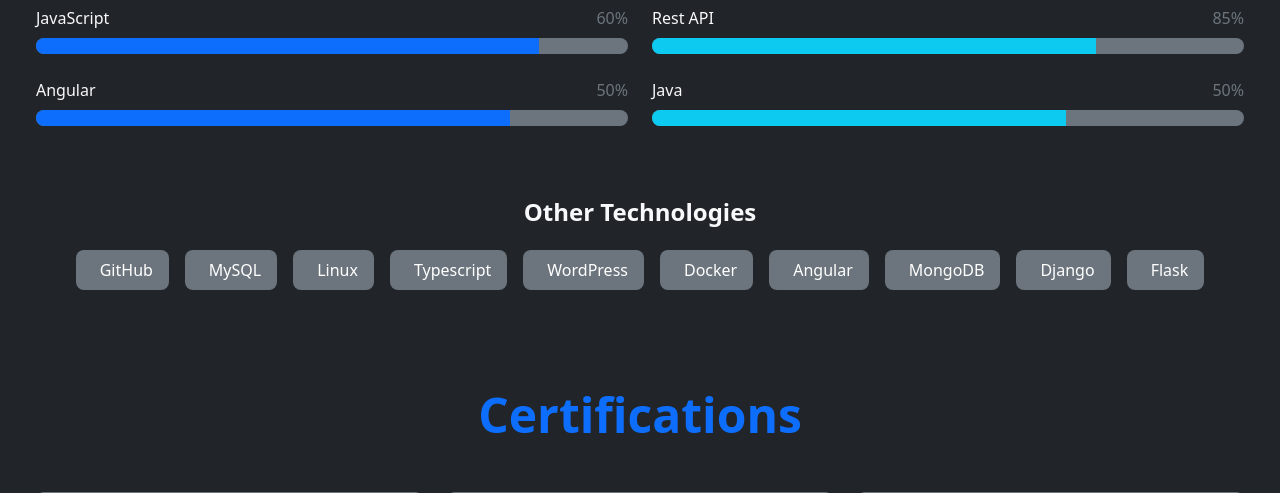
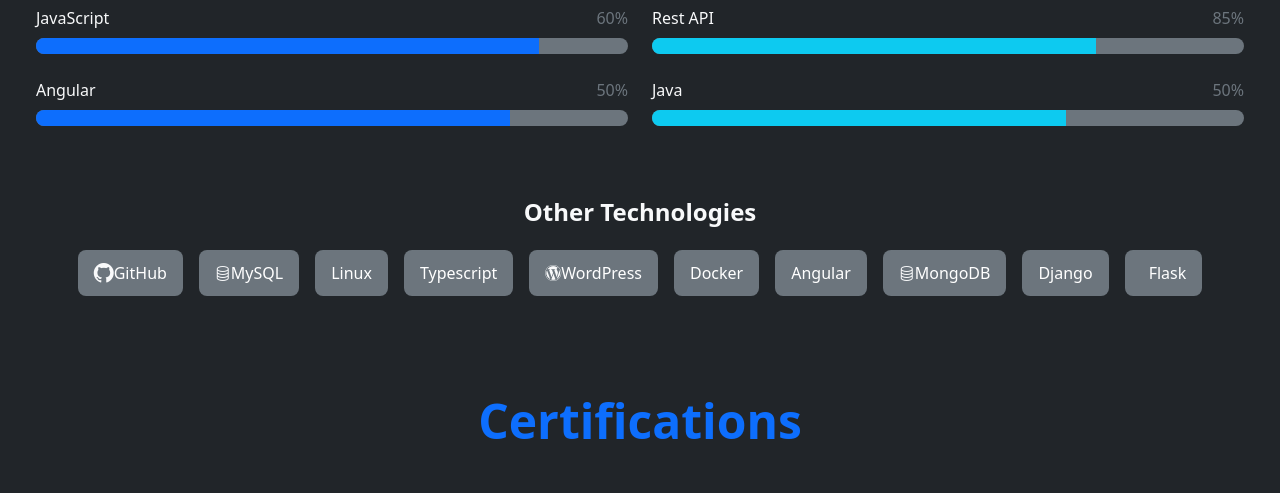
Before and after one commit to santanu9798/portfolio, a Django app: page / in a window 1280 px wide. Shown: the part 1653-2146 px from the top of the page. Run offline with Django 4.2, Linux system fonts and the light colour scheme.

Commit message:
icon change

```diff
--- a/portfolio/templates/portfolio/index.html
+++ b/portfolio/templates/portfolio/index.html
@@ -12,20 +12,19 @@
     <link rel="stylesheet" href="{% static 'css/style.css' %}">
 </head>
 <body class="bg-dark text-light">
-    <!-- Navigation -->
+
+
+<!-- Navigation -->
     <nav class="navbar navbar-expand-md navbar-dark bg-dark fixed-top shadow">
     <div class="container">
-
         <!-- Brand -->
         <a class="navbar-brand fw-bold text-info" href="#">
             Santanu Kumar
         </a>
-
         <!-- Mobile Toggle Button -->
         <button class="navbar-toggler" type="button" data-bs-toggle="collapse" data-bs-target="#navbarNav">
             <span class="navbar-toggler-icon"></span>
         </button>
-
         <!-- Menu -->
         <div class="collapse navbar-collapse" id="navbarNav">
             <ul class="navbar-nav ms-auto">
@@ -55,8 +54,8 @@
     </div>
 </nav>
 
+
 <!-- Mobile Menu -->
-
 <button class="navbar-toggler" type="button" data-bs-toggle="collapse" data-bs-target="#navbarNav">
     <span class="navbar-toggler-icon"></span>
 </button>
@@ -90,99 +89,76 @@
 
     <section id="home" class="d-flex align-items-center bg-dark text-light" style="min-height:100vh; padding-top:80px; padding-bottom:50px;">
     <div class="container">
-
         <div class="row align-items-center">
-
             <!-- Left Content -->
             <div class="col-md-6 text-center text-md-start">
-
                 <h1 class="display-4 fw-bold mb-3">
                     Hi, I'm <span class="text-info">Santanu Kumar</span>
                 </h1>
-
                 <h3 class="mb-4 text-secondary">
                     Software Developer
                 </h3>
-
                 <p class="lead text-secondary mb-4">
                     Passionate about clean code and user-friendly design
                 </p>
-
                 <!-- Buttons -->
                 <div class="mb-4">
                     <a href="#contact" class="btn btn-info me-3 px-4 py-2 shadow">
                         Contact Me
                     </a>
-
                     <a href="#projects" class="btn btn-outline-light px-4 py-2">
                         View Work
                     </a>
                 </div>
-
                 <!-- Social Icons -->
                 <div>
                     <a href="https://github.com/santanu9798" class="text-secondary me-3 fs-4">
                         <i class="bi bi-github"></i>
                     </a>
-
                     <a href="https://www.linkedin.com/in/santanu-kumar-1152b0235/" class="text-secondary me-3 fs-4">
                         <i class="bi bi-linkedin"></i>
                     </a>
-
                     <a href="#" class="text-secondary me-3 fs-4">
                         <i class="bi bi-instagram"></i>
                     </a>
-
                     <a href="https://twitter.com/santanu9798" class="text-secondary fs-4">
                         <i class="bi bi-twitter"></i>
                     </a>
                 </div>
-
             </div>
-
             <!-- Right Image -->
             <div class="col-md-6 d-none d-md-flex justify-content-center mt-4 mt-md-0">
-
                 <div class="position-relative">
-
                     <!-- Glow Effect -->
                     <div class="position-absolute rounded-circle"
                         style="width:300px; height:300px; background: radial-gradient(circle, #0dcaf0, #0d6efd); filter: blur(60px); opacity:0.2;">
                     </div>
-
                     <!-- Image -->
                     <img src="{% static 'images/profile.jpg' %}"
                         alt="Developer"
                         class="rounded-circle border border-secondary shadow"
                         style="width:280px; height:280px; object-fit:cover; position:relative; z-index:1;">
-
                 </div>
-
             </div>
-
         </div>
-
     </div>
 </section>
+
+
     <!-- About Section -->
     <section id="about" class="py-5 bg-dark text-light">
     <div class="container">
-
         <!-- Heading -->
         <h2 class="text-center fw-bold mb-5">
             About <span class="text-info">Me</span>
         </h2>
-
         <div class="row align-items-center">
-
             <!-- Image -->
             <div class="col-md-6 text-center mb-4 mb-md-0">
                 <div class="position-relative d-inline-block">
-
                     <!-- Border Effect -->
                     <div class="position-absolute border border-info rounded"
                         style="width:100%; height:100%; top:-10px; left:-10px; z-index:0;"></div>
-
                     <!-- Image -->
                     <img src="{% static 'images/about.jpg' %}"
                         alt="About Me"
@@ -190,47 +166,36 @@
                         style="max-height:400px; z-index:1;">
                 </div>
             </div>
-
             <!-- Content -->
             <div class="col-md-6">
-
                 <h4 class="fw-semibold mb-3">Who am I?</h4>
-
                 <p class="text-secondary mb-4">
                     I'm Santanu, a self-taught Software Developer from Delhi, India.<br>
                     I'm always curious and passionate about building stunning, responsive, and user-friendly websites.
                 </p>
-
                 <!-- Info Grid -->
                 <div class="row mb-4">
-
                     <div class="col-6 mb-2">
                         <i class="bi bi-person-fill text-info me-2"></i>
                         <span>Santanu Kumar</span>
                     </div>
-
                     <div class="col-6 mb-2">
                         <i class="bi bi-envelope-fill text-info me-2"></i>
                         <span>8579santanu@gmail.com</span>
                     </div>
-
                     <div class="col-6 mb-2">
                         <i class="bi bi-telephone-fill text-info me-2"></i>
                         <span>+91 8579077272</span>
                     </div>
-
                     <div class="col-6 mb-2">
                         <i class="bi bi-geo-alt-fill text-info me-2"></i>
                         <span>Delhi, India</span>
                     </div>
-
                 </div>
-
                 <!-- Button -->
                 <a href="{% static 'Images/Santanu-kumar.pdf' %}" class="btn btn-outline-info">
                     <i class="bi bi-download me-2"></i> Download CV
                 </a>
-
             </div>
         </div>
     </div>
@@ -242,11 +207,9 @@
             <h2 class="display-5 fw-bold text-center mb-5">
                 My <span class="text-primary">Skills</span>
             </h2>
-
             <div class="row">
                 <div class="col-lg-6">
                     <h3 class="h4 fw-semibold mb-4">Frontend Development</h3>
-
                     <div class="mb-4">
                         <div class="d-flex justify-content-between mb-2">
                             <span class="fw-medium">HTML</span>
@@ -256,7 +219,6 @@
                             <div class="progress-bar bg-primary" style="width: 95%"></div>
                         </div>
                     </div>
-
                     <div class="mb-4">
                         <div class="d-flex justify-content-between mb-2">
                             <span class="fw-medium">CSS</span>
@@ -266,7 +228,6 @@
                             <div class="progress-bar bg-primary" style="width: 90%"></div>
                         </div>
                     </div>
-
                     <div class="mb-4">
                         <div class="d-flex justify-content-between mb-2">
                             <span class="fw-medium">JavaScript</span>
@@ -276,7 +237,6 @@
                             <div class="progress-bar bg-primary" style="width: 85%"></div>
                         </div>
                     </div>
-
                     <div class="mb-4">
                         <div class="d-flex justify-content-between mb-2">
                             <span class="fw-medium">Angular</span>
@@ -287,10 +247,8 @@
                         </div>
                     </div>
                 </div>
-
                 <div class="col-lg-6">
                     <h3 class="h4 fw-semibold mb-4">Backend & Other Skills</h3>
-
                     <div class="mb-4">
                         <div class="d-flex justify-content-between mb-2">
                             <span class="fw-medium">Python</span>
@@ -300,7 +258,6 @@
                             <div class="progress-bar bg-info" style="width: 85%"></div>
                         </div>
                     </div>
-
                     <div class="mb-4">
                         <div class="d-flex justify-content-between mb-2">
                             <span class="fw-medium">MySQL</span>
@@ -310,7 +267,6 @@
                             <div class="progress-bar bg-info" style="width: 80%"></div>
                         </div>
                     </div>
-
                     <div class="mb-4">
                         <div class="d-flex justify-content-between mb-2">
                             <span class="fw-medium">Rest API</span>
@@ -320,7 +276,6 @@
                             <div class="progress-bar bg-info" style="width: 75%"></div>
                         </div>
                     </div>
-
                     <div class="mb-4">
                         <div class="d-flex justify-content-between mb-2">
                             <span class="fw-medium">Java</span>
@@ -337,39 +292,39 @@
                 <h3 class="h4 fw-semibold mb-4 text-center">Other Technologies</h3>
                 <div class="d-flex flex-wrap justify-content-center gap-3">
                     <div class="d-flex align-items-center px-3 py-2 bg-secondary rounded-3">
-                        <i class="fab fa-github text-primary me-2"></i>
+                        <i class="bi bi-github fs-5"></i>
                         <a href="https://github.com/" target="_blank" class="text-white text-decoration-none">GitHub</a>
                     </div>
                     <div class="d-flex align-items-center px-3 py-2 bg-secondary rounded-3">
-                        <i class="fas fa-database text-warning me-2"></i>
+                        <i class="bi bi-database"></i>
                         <a href="https://www.mysql.com/" target="_blank" class="text-white text-decoration-none">MySQL</a>
                     </div>
                     <div class="d-flex align-items-center px-3 py-2 bg-secondary rounded-3">
-                        <i class="fab fa-linux text-white me-2"></i>
+                        <i class="bi bi-linux"></i>
                         <a href="https://www.linux.org/" target="_blank" class="text-white text-decoration-none">Linux</a>
                     </div>
                     <div class="d-flex align-items-center px-3 py-2 bg-secondary rounded-3">
-                        <i class="fas fa-code text-primary me-2"></i>
+                        <i class="bi bi-TypeScript"></i>
                         <a href="https://typescriptlang.org/" target="_blank" class="text-white text-decoration-none">Typescript</a>
                     </div>
                     <div class="d-flex align-items-center px-3 py-2 bg-secondary rounded-3">
-                        <i class="fab fa-wordpress text-primary me-2"></i>
+                        <i class="bi bi-wordpress"></i>
                         <a href="https://www.wordpress.org/" target="_blank" class="text-white text-decoration-none">WordPress</a>
                     </div>
                     <div class="d-flex align-items-center px-3 py-2 bg-secondary rounded-3">
-                        <i class="fab fa-docker text-primary me-2"></i>
+                        <i class="fa-brands fa-docker"></i>
                         <a href="https://docker.com/" target="_blank" class="text-white text-decoration-none">Docker</a>
                     </div>
                     <div class="d-flex align-items-center px-3 py-2 bg-secondary rounded-3">
-                        <i class="fab fa-angular text-danger me-2"></i>
+                        <i class="bi bi-angular"></i>
                         <a href="https://angular.io/" target="_blank" class="text-white text-decoration-none">Angular</a>
                     </div>
                     <div class="d-flex align-items-center px-3 py-2 bg-secondary rounded-3">
-                        <i class="fas fa-database text-warning me-2"></i>
+                        <i class="bi bi-database"></i>
                         <a href="https://www.mongodb.com/" target="_blank" class="text-white text-decoration-none">MongoDB</a>
                     </div>
                     <div class="d-flex align-items-center px-3 py-2 bg-secondary rounded-3">
-                        <i class="fas fa-code text-success me-2"></i>
+                        <i class="devicon-django-plain colored fs-5"></i>
                         <a href="https://www.djangoproject.com/" target="_blank" class="text-white text-decoration-none">Django</a>
                     </div>
                     <div class="d-flex align-items-center px-3 py-2 bg-secondary rounded-3">
@@ -388,10 +343,6 @@
                 <span class="text-primary">Certifications</span>
             </h2>
             <div class="row g-4">
-
-
-
-
                 <!-- Certificate of Participation -->
                 <div class="col-md-4">
                     <div class="bg-secondary p-4 rounded-3 shadow-sm h-100 d-flex flex-column justify-content-between">
@@ -405,7 +356,6 @@
                         </div>
                     </div>
                 </div>
-
                 <!-- Certificate Enhancing Study Skills -->
                 <div class="col-md-4">
                     <div class="bg-secondary p-4 rounded-3 shadow-sm h-100 d-flex flex-column justify-content-between">
```
